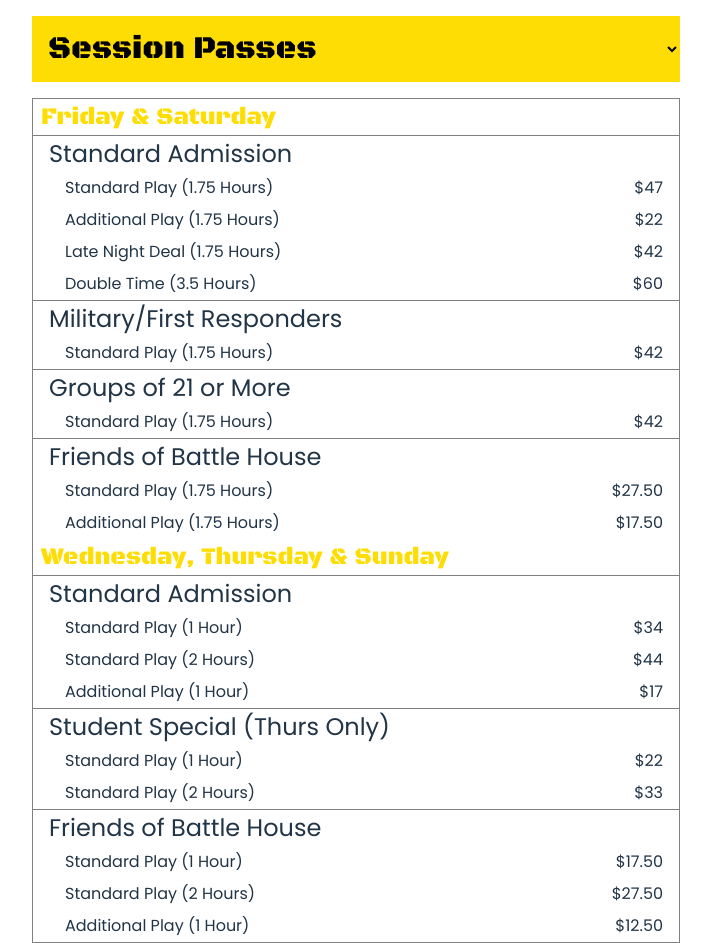
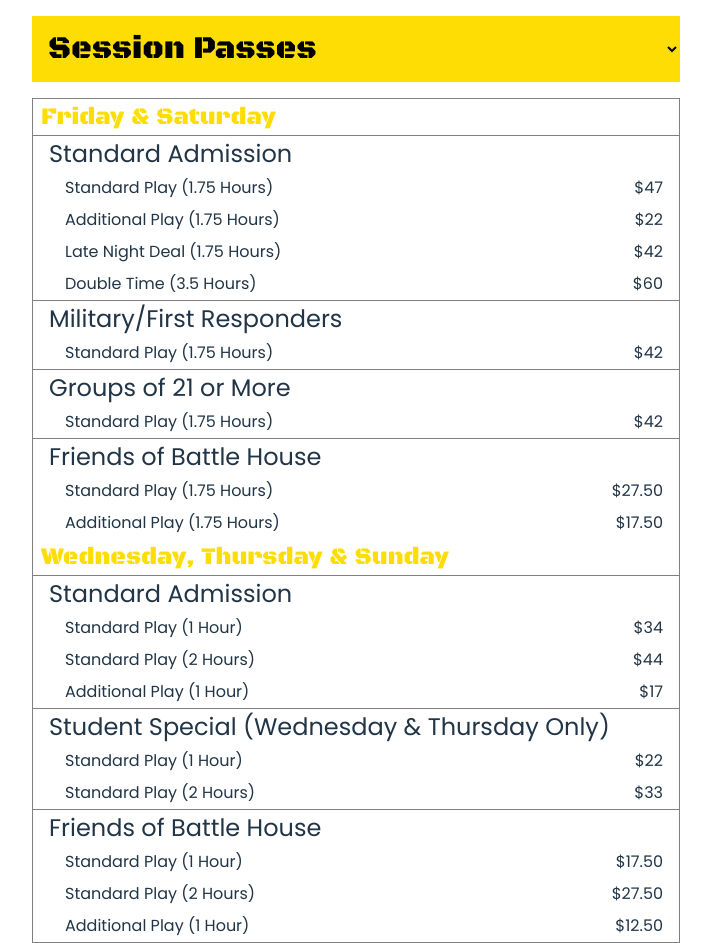
Before and after one commit to beans-squared/bh-companion-website, a React (Vite) app: page /pricing-reference in a window 1280 px wide. Shown: the whole page, without its empty margins (284-995 px from the left). Built offline with nearby package versions, Linux system fonts and the light colour scheme.

Commit message:
Fix student deal days

```diff
--- a/src/routes/PricingReference.jsx
+++ b/src/routes/PricingReference.jsx
@@ -70,7 +70,7 @@
 							<span>$17</span>
 						</p>
 					</section>
-					<h2>Student Special (Thurs Only)</h2>
+					<h2>Student Special (Wednesday & Thursday Only)</h2>
 					<section className="prices">
 						<p>
 							<span>Standard Play (1 Hour)</span>
```
